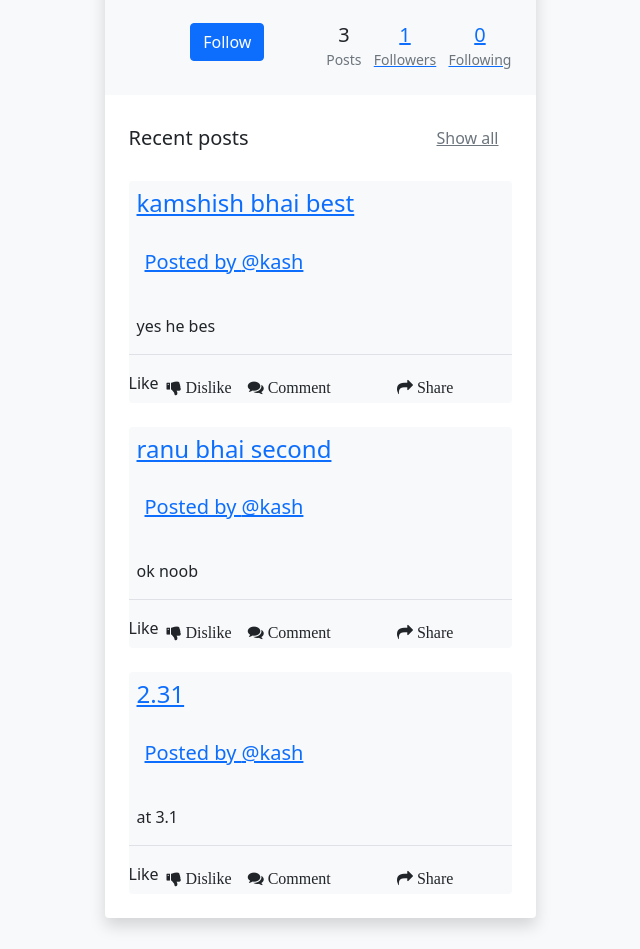
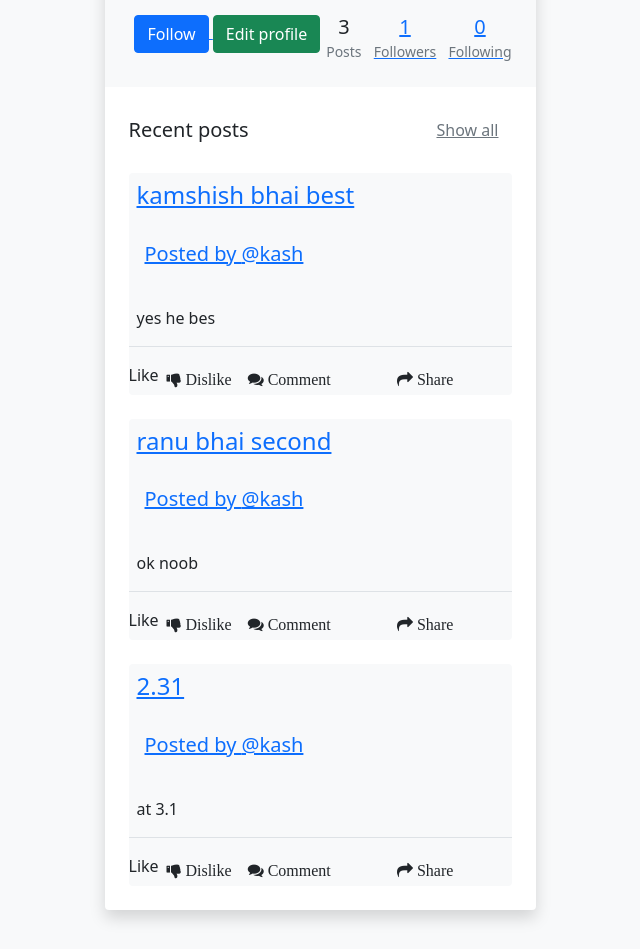
Before and after one commit to cannibalcheeseburger/the-social-network, a Django app: a page that uses socialnetwork/templates/profile.html in a window 1280 px wide. Shown: the part 408-1357 px from the top of the page, without its empty margins (320-960 px from the left). After the commit the page ends 1332 px from the top, so only its background shows below. Run offline with Django 3.2, Linux system fonts and the light colour scheme; a user stored in the database is signed in; data comes from the database, SQL or seed files in the repository; both versions use the stored data as it was after the commit.

Commit message:
edit profile added

```diff
--- a/socialnetwork/agenda/forms.py
+++ b/socialnetwork/agenda/forms.py
@@ -1,4 +1,5 @@
 from django import forms
+from agenda.models import Users
 
 class AgendaCreateForm(forms.Form):
     Title = forms.CharField(label='Title', max_length=100)
@@ -19,3 +20,8 @@ class AyeCommentForm(forms.Form):
 
 class NayCommentForm(forms.Form):
     comment = forms.CharField(label ='comment',max_length=255,widget=forms.Textarea)
+
+class EditProfileForm(forms.ModelForm):
+    class Meta:
+        model  = Users
+        fields = ('name','email')
--- a/socialnetwork/agenda/urls.py
+++ b/socialnetwork/agenda/urls.py
@@ -2,7 +2,7 @@ from django.urls import path
 from agenda.views import AgendaListAPIView, AgendaDetailsAPIView
 from agenda.views import HomeListView,TrendingListView, agenda_detail
 from agenda.views import create_agenda,Logout,user_profile,login_user,register_user
-from agenda.views import user_follower,user_following,follow_user,unfollow_user
+from agenda.views import user_follower,user_following,follow_user,unfollow_user,edit_profile
 #AgendaDetailView,
 
 urlpatterns = [
@@ -20,5 +20,6 @@ urlpatterns = [
     path('unfollow/<str:username>', unfollow_user,name='unfollow'),
     path('login/',login_user,name = 'login'),
     path('register/',register_user,name  = 'register'),
+    path('editprofile/',edit_profile,name = 'editprofile'),
     path('logout/',Logout,name = 'logout')
 ]
--- a/socialnetwork/agenda/views.py
+++ b/socialnetwork/agenda/views.py
@@ -7,7 +7,7 @@ from rest_framework.response import Response
 from rest_framework import status
 from django.http import HttpResponse
 from django.db.models import Count
-from .forms import AgendaCreateForm,LoginForm,RegisterForm,AyeCommentForm,NayCommentForm
+from .forms import AgendaCreateForm,LoginForm,RegisterForm,AyeCommentForm,NayCommentForm,EditProfileForm
 from django.contrib.auth import logout,authenticate,login
 from django.contrib.auth.hashers import make_password
 
@@ -91,6 +91,19 @@ class AgendaDetailView(DetailView):
             context['Nays'] = Nay.objects.filter(agenda=agenda)
             return context
 """
+
+def edit_profile(request):
+    if request.user.is_authenticated:
+        form = EditProfileForm()
+        user = Users.objects.get(username=request.user.username)
+        if request.method == 'POST':
+            form = EditProfileForm(request.POST,instance = user)
+            if form.is_valid():
+                form.save()
+                return redirect('profile_view',username = request.user.username)
+        return render(request,'edit_profile.html',{'form':form})
+    else:
+        return redirect('login')
 
 def agenda_detail(request,slug):
     agenda = Agenda.objects.get(slug=slug)
--- /dev/null
+++ b/socialnetwork/templates/edit_profile.html
@@ -0,0 +1,6 @@
+{% extends "layout.html" %} {% block content %}
+<form action="{% url 'editprofile' %}" method="post">
+    {% csrf_token %} {{ form }}
+    <input type="submit" value="Submit">
+</form>
+{% endblock %}
--- a/socialnetwork/templates/profile.html
+++ b/socialnetwork/templates/profile.html
@@ -8,7 +8,7 @@
             <div class="px-4 pt-0 pb-4 cover">
                 <div class="media align-items-end profile-head">
                     <div class="profile mr-3">
-                        <img src="/media/default.jpg" alt="..." width="130" class="rounded mb-2 img-thumbnail">
+                        <img src="/media/{{user.image}}" alt="..." width="130" height="130" lass="rounded mb-2 img-thumbnail">
 
                     </div>
                     <div class="media-body mb-5 text-white">
@@ -30,6 +30,10 @@
                         <button type="button" class="btn btn-primary ">Follow</button>
                     </a>
                     {% endif %}
+                    {% if request.user.username == user.username %}
+                    <a href="{% url 'editprofile' %}">
+                        <button type="button" class="btn btn-success ">Edit profile</button>
+                    </a>{% endif %}
                 </span>
                 <ul class="list-inline mb-0">
                     <li class="list-inline-item">
--- a/socialnetwork/templates/social.html
+++ b/socialnetwork/templates/social.html
@@ -16,7 +16,7 @@
             <div class="card p-3 mb-5">
 
                 <span class="d-flex card-head">
-                    <img src="/media/default.jpg" alt="">
+                    <img src="/media/{{post.author.image}}" alt="">
 
                     <a href="{% url 'agenda_view' post.slug %}">
                         <h5 class="card-title"> {{post.title}} </h5>
```
Also changed, not shown: socialnetwork/db.sqlite3, socialnetwork/media/images.jfif (added), socialnetwork/media/newuser.jfif (added), socialnetwork/media/ranu.jpg (added).
